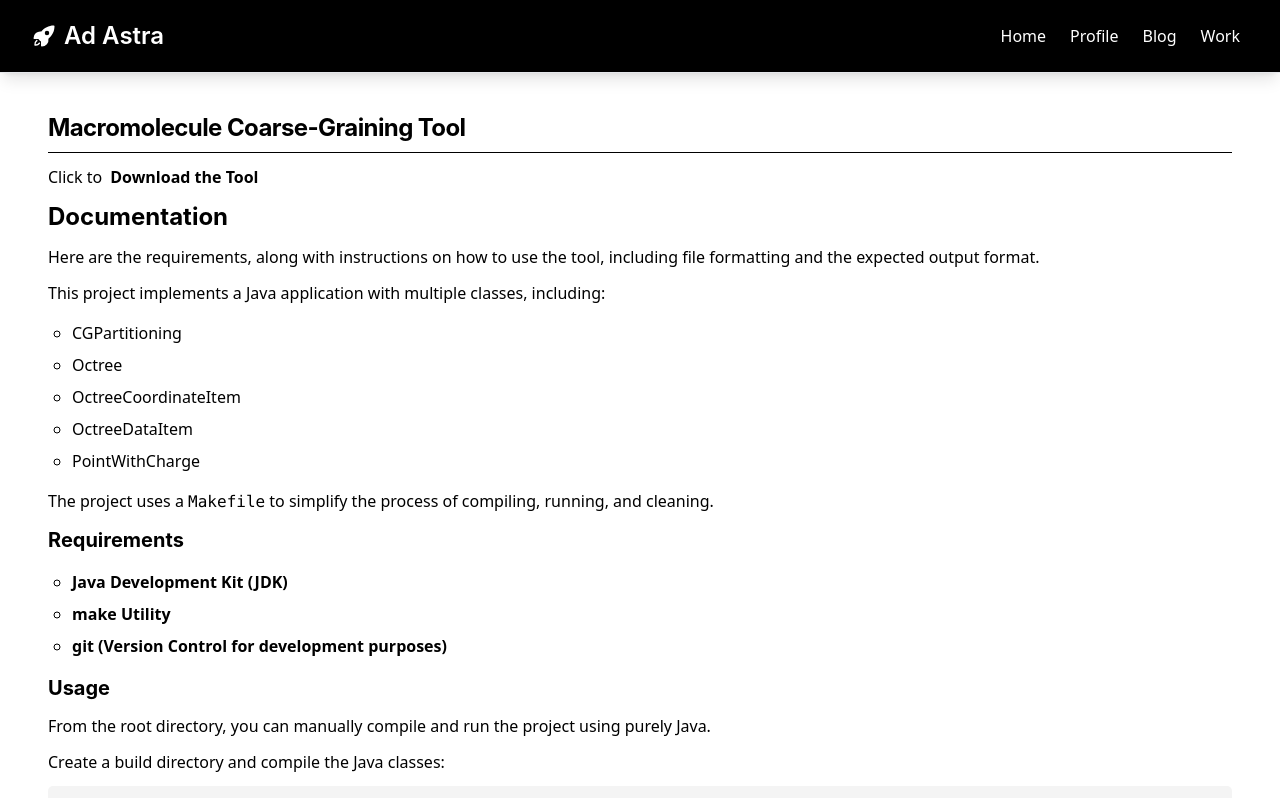
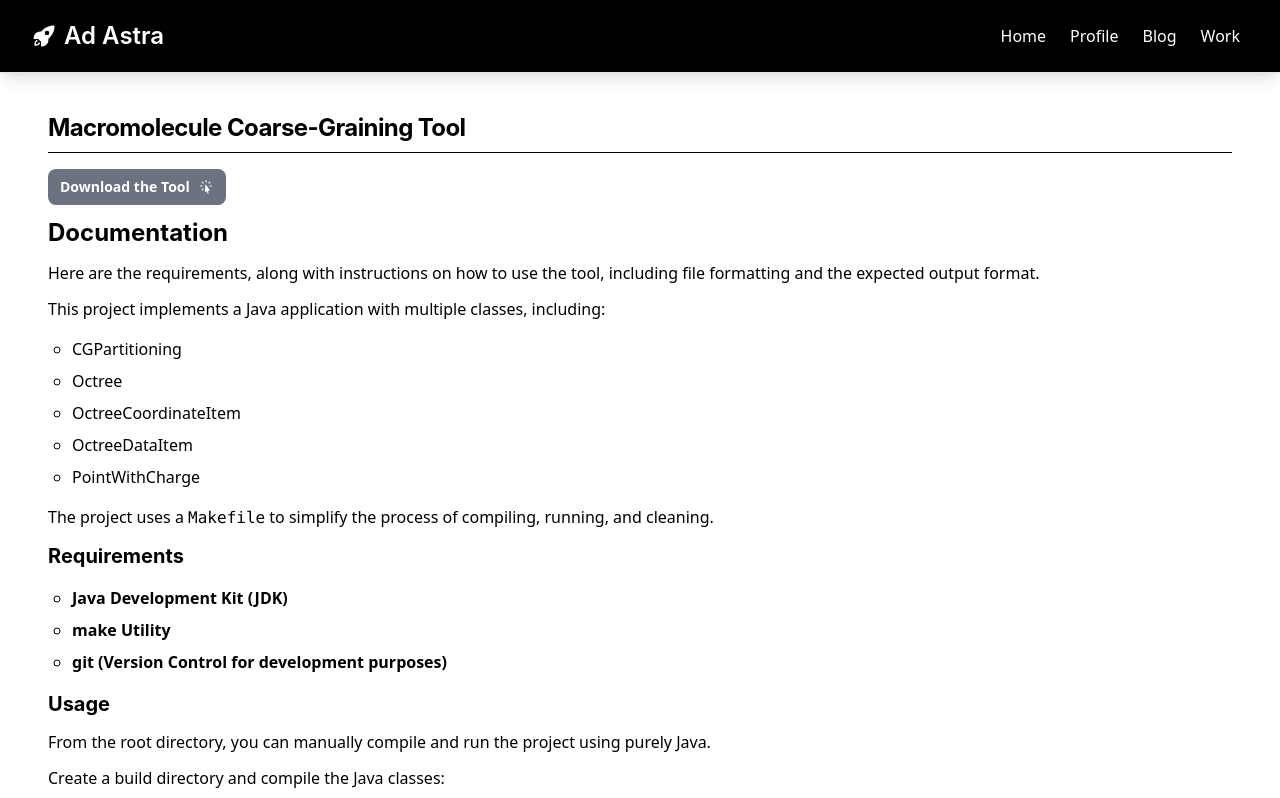
Before and after one commit to chrisdedman/website, a Next.js app: page /projects/research/tool in a window 1280 px wide. Shown: the top 798 px of the page. Built offline with nearby package versions, Linux system fonts and the light colour scheme.

Commit message:
Updated button for getting research tool

```diff
--- a/src/app/projects/research/page.tsx
+++ b/src/app/projects/research/page.tsx
@@ -3,6 +3,7 @@
 import React from "react";
 import Menu from '@/components/navigation'
 import Footer from '@/components/footer'
+import { CursorArrowRaysIcon } from "@heroicons/react/24/solid";
 
 export default function Research() {
   return (
@@ -39,9 +40,10 @@ function Article() {
         Creating coarse-grained models significantly improve computational efficiency, enabling large-scale simulations of complex biophysical systems.
       </p>
 
-      <p>
-        <a href="research/tool"><strong>Get the Tool</strong></a>
-      </p>
+      <a href="research/tool" className="inline-flex items-center px-3 py-2 text-sm font-medium text-center text-white bg-red-700 rounded-lg hover:bg-red-800 focus:ring-4 focus:outline-none focus:ring-red-300">
+        <strong>Get the Tool</strong> <CursorArrowRaysIcon className="w-4 h-4 ms-2" />
+      </a>
+
     </>
   )
 }
--- a/src/app/projects/research/tool/page.tsx
+++ b/src/app/projects/research/tool/page.tsx
@@ -3,6 +3,7 @@
 import React from "react";
 import Menu from '@/components/navigation'
 import Footer from '@/components/footer'
+import { CursorArrowRaysIcon } from "@heroicons/react/24/solid";
 
 export default function ResearchTool() {
   return (
@@ -25,9 +26,10 @@ export default function ResearchTool() {
 function Article() {
   return (
     <>
-      <p>
-        Click to
-        <a className="pl-2" href="/CGBioMoleculesTool.zip" download="CGBioMoleculesTool.zip" target="_blank"><strong>Download the Tool</strong></a>
+      <p className="mt-4">
+        <a className="inline-flex items-center px-3 py-2 text-sm font-medium text-center text-white bg-gray-500 rounded-lg hover:bg-gray-700 focus:ring-4 focus:outline-none focus:ring-gray-300" href="/CGBioMoleculesTool.zip" download="CGBioMoleculesTool.zip" target="_blank">
+          <strong>Download the Tool</strong> <CursorArrowRaysIcon className="w-4 h-4 ms-2" />
+        </a>
       </p>
 
       <h1>Documentation</h1>
```
